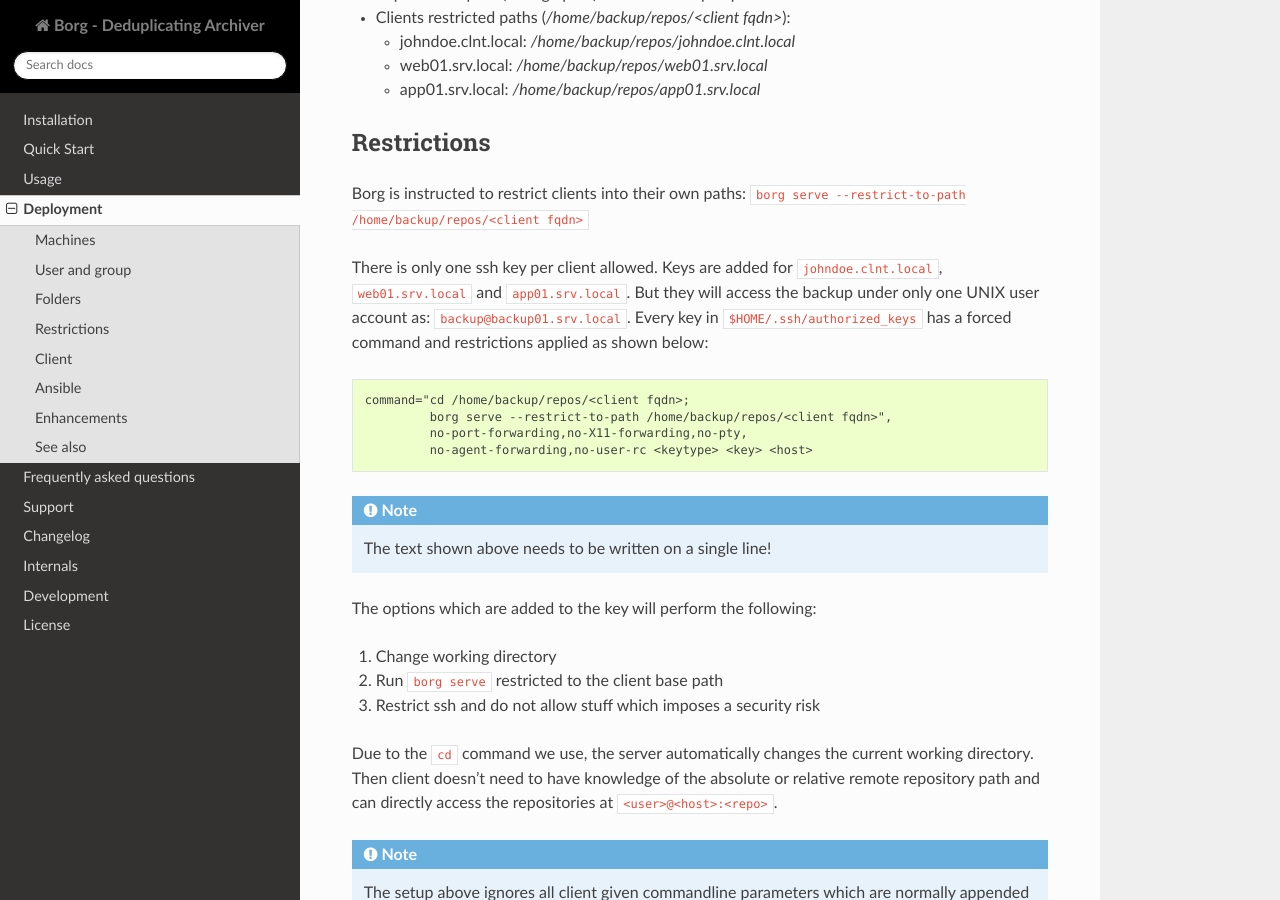
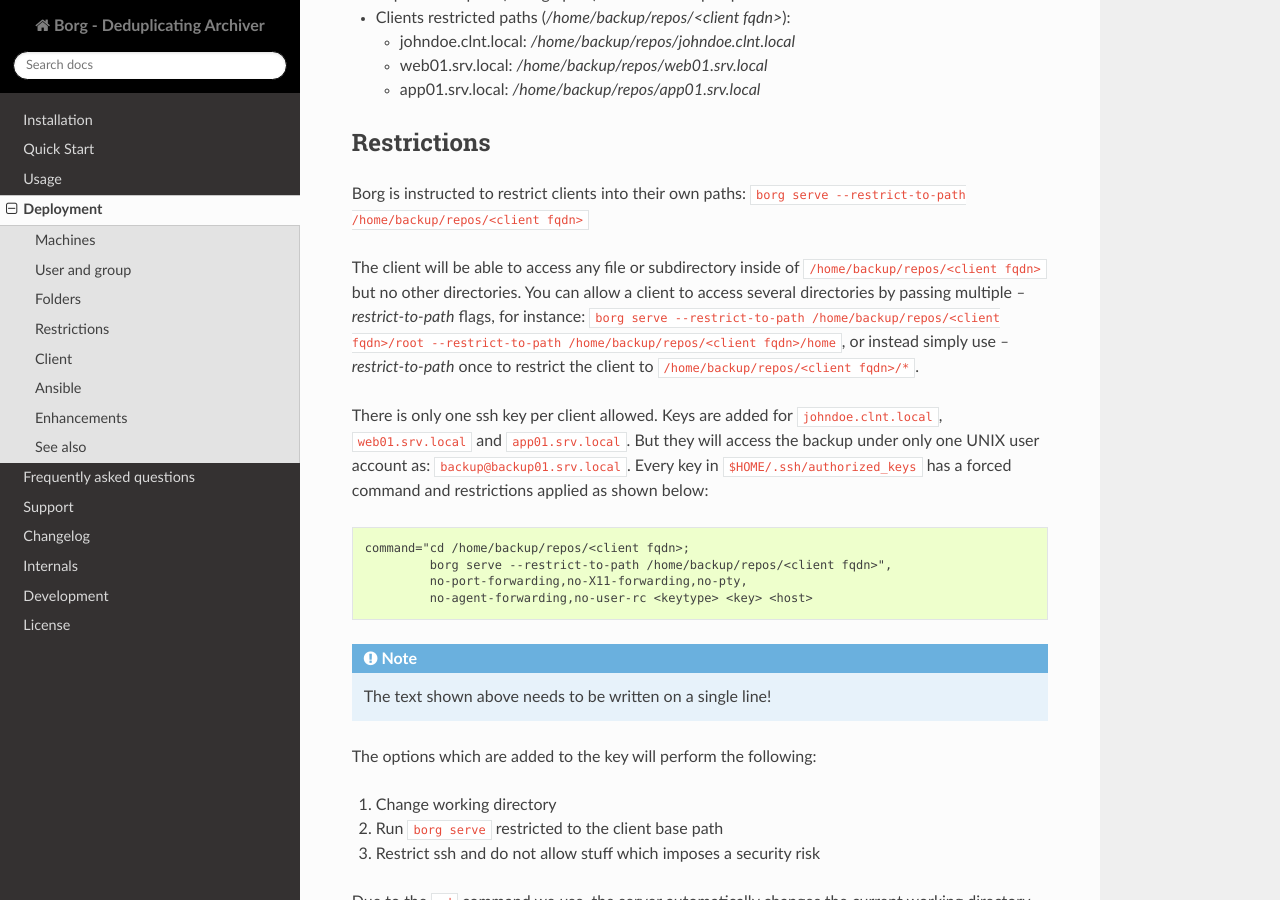
Before and after one commit to borgbackup/borg, a Sphinx documentation site: the page built from docs/deployment.rst, in a window 1280 px wide and 900 px high, scrolled down 946 px. Built offline with Sphinx 7.4.7 and the Read the Docs theme 2.0.0, drawn with Linux system fonts in a browser that asks for light colours; pages that are not in the unit, such as notebooks, are missing from menus; the version number could not be read and is left out.

Commit message:
Added docs explaining multiple --restrict-to-path flags, with example (take 2)

```diff
--- a/docs/deployment.rst
+++ b/docs/deployment.rst
@@ -53,6 +53,11 @@ Restrictions
 
 Borg is instructed to restrict clients into their own paths:
 ``borg serve --restrict-to-path /home/backup/repos/<client fqdn>``
+
+The client will be able to access any file or subdirectory inside of ``/home/backup/repos/<client fqdn>``
+but no other directories.  You can allow a client to access several directories by passing multiple
+`--restrict-to-path` flags, for instance: ``borg serve --restrict-to-path /home/backup/repos/<client fqdn>/root --restrict-to-path /home/backup/repos/<client fqdn>/home``,
+or instead simply use `--restrict-to-path` once to restrict the client to ``/home/backup/repos/<client fqdn>/*``.
 
 There is only one ssh key per client allowed. Keys are added for ``johndoe.clnt.local``, ``web01.srv.local`` and
 ``app01.srv.local``. But they will access the backup under only one UNIX user account as:
```
Also changed, not shown: 1 other file.
